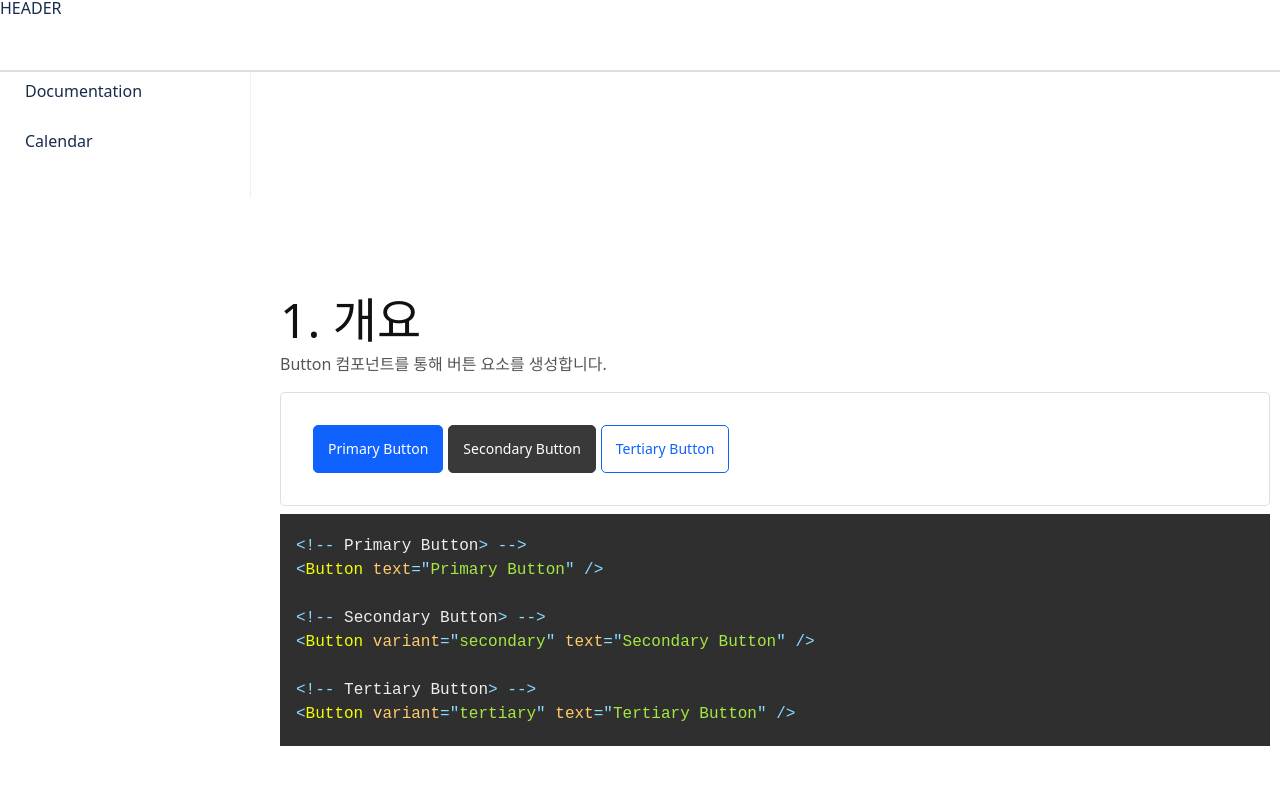
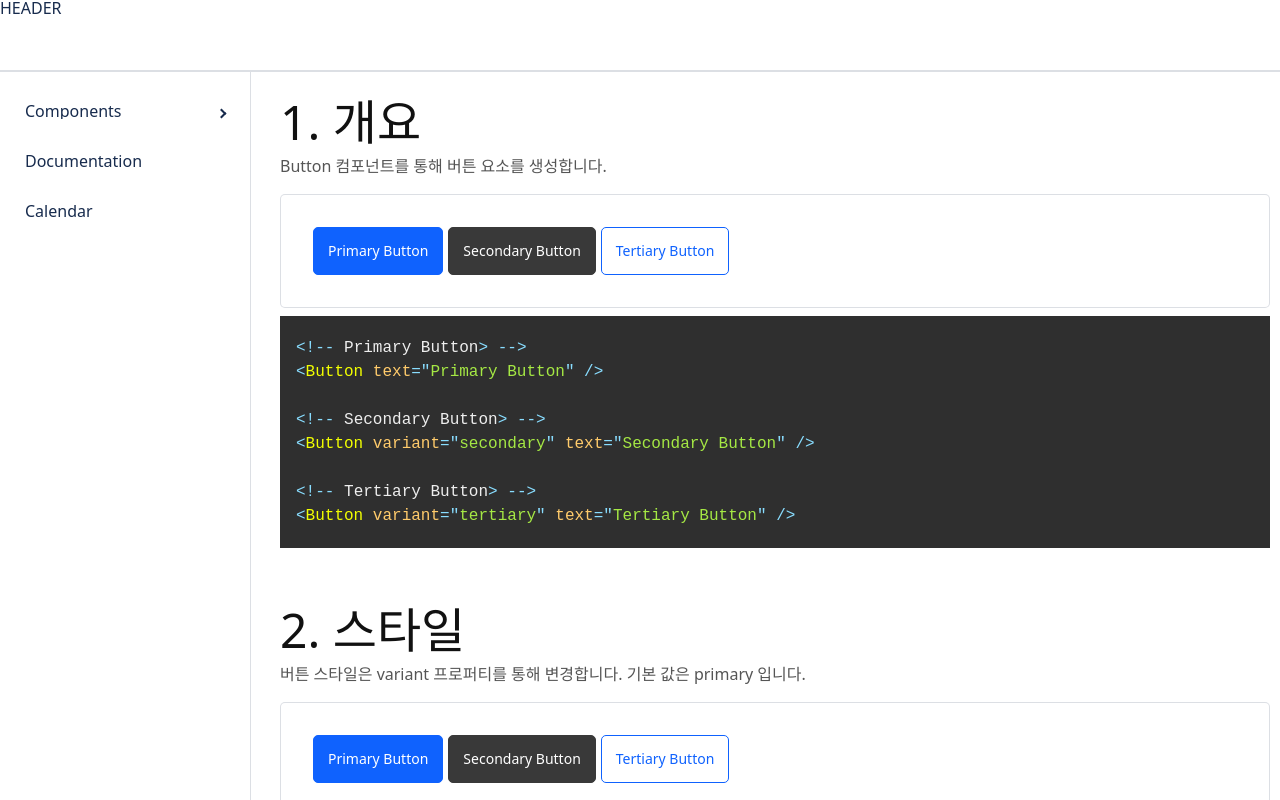
Before and after one commit to dongggggae/_hyun-design-system, a React (Vite) app: page /components/btn in a window 1280 px wide. Shown: the top 800 px of the page. Built offline with nearby package versions, Linux system fonts and the light colour scheme.

Commit message:
PREFIX 수정으로 css파일 수정

```diff
--- a/src/assets/app.css
+++ b/src/assets/app.css
@@ -1,5 +1,5 @@
 /* app.css */
-.sidebar {
+.Sidebar {
   position: fixed !important;
   border-color: #091e4224 !important;
   top: 70px;
```
